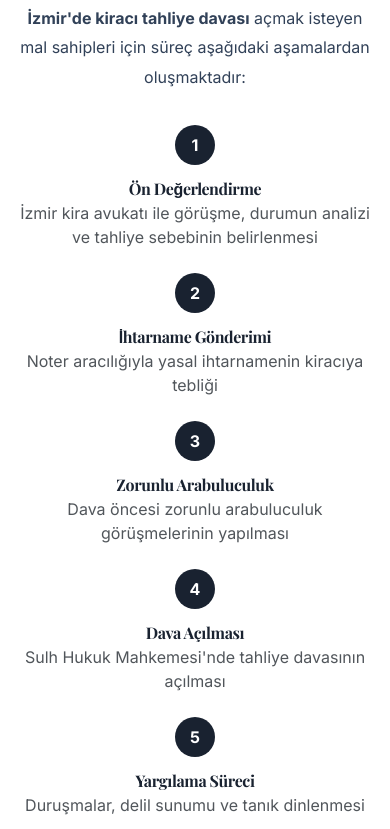
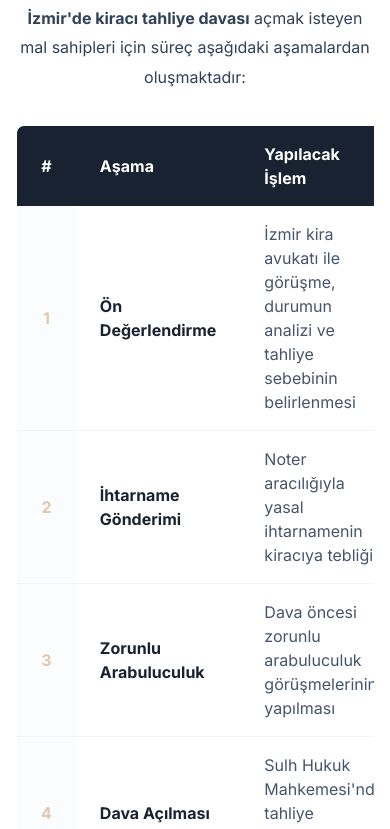
Before and after one commit to pixelmirage/site, a Next.js app: page /izmir-kira-avukati in a window 390 px wide. Shown: the part 3620-4449 px from the top of the page. Built offline with nearby package versions, Linux system fonts and the light colour scheme; a web font is replaced by a local one.

Commit message:
UI: Refactor 'Tahliye Süreci' into a responsive table format

```diff
--- a/src/app/izmir-kira-avukati/page.tsx
+++ b/src/app/izmir-kira-avukati/page.tsx
@@ -279,7 +279,16 @@ export default function IzmirKiraAvukatiPage() {
                             <strong>İzmir'de kiracı tahliye davası</strong> açmak isteyen mal sahipleri için süreç aşağıdaki aşamalardan oluşmaktadır:
                         </p>
 
-                        <div className="not-prose my-8 space-y-6 max-w-3xl mx-auto">
+                        <div className="not-prose my-8 overflow-x-auto">
+                            <table className="w-full border-collapse bg-white rounded-lg shadow-sm overflow-hidden border border-slate-200">
+                                <thead className="bg-primary text-white">
+                                    <tr>
+                                        <th className="px-6 py-4 text-center w-16">#</th>
+                                        <th className="px-6 py-4 text-left w-1/3">Aşama</th>
+                                        <th className="px-6 py-4 text-left">Yapılacak İşlem</th>
+                                    </tr>
+                                </thead>
+                                <tbody className="divide-y divide-slate-100">
                                     {[
                                         { step: 1, title: "Ön Değerlendirme", desc: "İzmir kira avukatı ile görüşme, durumun analizi ve tahliye sebebinin belirlenmesi" },
                                         { step: 2, title: "İhtarname Gönderimi", desc: "Noter aracılığıyla yasal ihtarnamenin kiracıya tebliği" },
@@ -288,16 +297,20 @@ export default function IzmirKiraAvukatiPage() {
                                         { step: 5, title: "Yargılama Süreci", desc: "Duruşmalar, delil sunumu ve tanık dinlenmesi" },
                                         { step: 6, title: "Karar ve İcra", desc: "Mahkeme kararı ve gerekirse icra yoluyla tahliye" },
                                     ].map((item) => (
-                                <div key={item.step} className="flex flex-col items-center text-center gap-3">
-                                    <div className="w-10 h-10 bg-primary text-white rounded-full flex items-center justify-center font-bold flex-shrink-0">
+                                        <tr key={item.step} className="hover:bg-slate-50 transition-colors">
+                                            <td className="px-6 py-4 text-center font-bold text-secondary bg-slate-50/50">
                                                 {item.step}
-                                    </div>
-                                    <div>
-                                        <h3 className="font-bold text-primary">{item.title}</h3>
-                                        <p className="text-muted-foreground">{item.desc}</p>
-                                    </div>
-                                </div>
+                                            </td>
+                                            <td className="px-6 py-4 font-bold text-primary">
+                                                {item.title}
+                                            </td>
+                                            <td className="px-6 py-4 text-slate-600">
+                                                {item.desc}
+                                            </td>
+                                        </tr>
                                     ))}
+                                </tbody>
+                            </table>
                         </div>
 
                         <p className="text-center">
```
Lines whose indentation alone changed are shown as unchanged.
